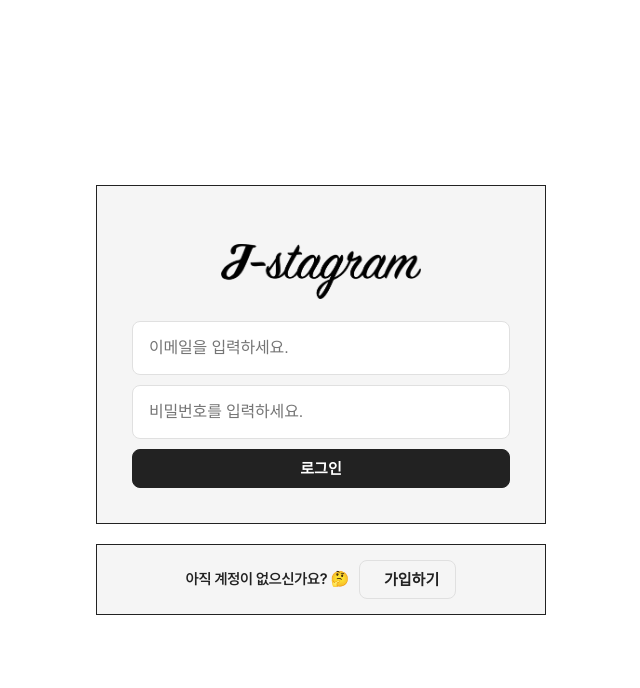
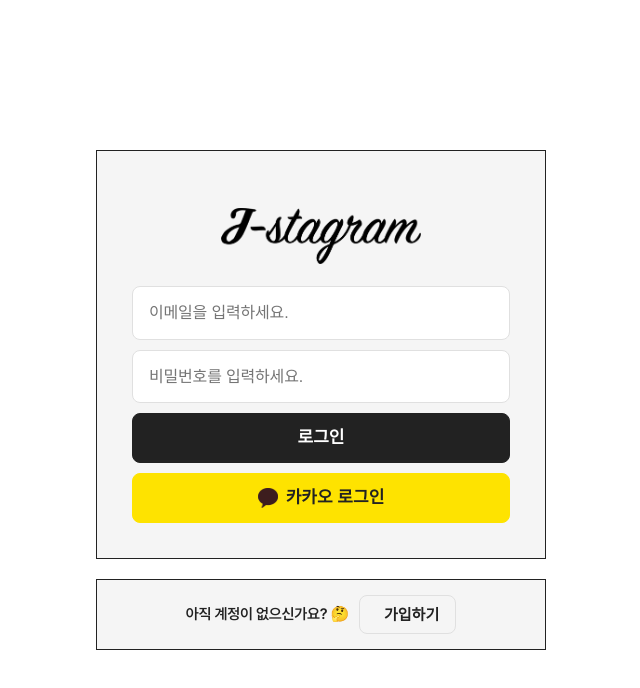
Before and after one commit to hyeminem-Jo/toy-project, a Next.js app: page /j-stagram/message in a window 1280 px wide. Both pictures are taken after a click on the button "로그인하기". Shown: the top 688 px of the page, without its empty margins (319-959 px from the left). Built offline with nearby package versions, Linux system fonts and the light colour scheme; no server answers.

Commit message:
feat: 카카오 로그인 구현 완료

```diff
--- a/src/app/_modules/auth/sign-in-form/SignInForm.tsx
+++ b/src/app/_modules/auth/sign-in-form/SignInForm.tsx
@@ -52,6 +52,26 @@
     },
   });
 
+  const signInWithKakao = async () => {
+    const { data, error } = await supabase.auth.signInWithOAuth({
+      provider: 'kakao',
+      options: {
+        redirectTo: process.env.NEXT_PUBLIC_VERCEL_URL
+          ? `https://${process.env.NEXT_PUBLIC_VERCEL_URL}/api/auth/callback`
+          : 'http://localhost:3000/api/auth/callback',
+      },
+    });
+
+    if (data) {
+      console.log(data, '카카오 로그인 성공');
+    }
+
+    if (error) {
+      alert(error.message);
+      throw new Error(error.message);
+    }
+  };
+
   const onSubmit = (data: z.infer<typeof schema>) => {
     signInMutation.mutate(data);
   };
@@ -90,7 +110,29 @@
           />
         )}
       />
-      <Button type='submit' text='로그인' filled widthFull loading={signInMutation.isPending} />
+      <Button
+        type='submit'
+        text='로그인'
+        size='md'
+        filled
+        widthFull
+        loading={signInMutation.isPending}
+      />
+      <Button
+        type='button'
+        text={
+          <S.KakaoButtonInner>
+            <img src='/assets/images/kakao-logo.png' alt='kakao' />
+            <span>카카오 로그인</span>
+          </S.KakaoButtonInner>
+        }
+        onClick={signInWithKakao}
+        size='md'
+        filled
+        widthFull
+        bgColor='#FEE300'
+        textColor='#222'
+      />
     </S.SignInFormWrap>
   );
 };
--- a/src/app/_modules/auth/sign-in-form/styled.ts
+++ b/src/app/_modules/auth/sign-in-form/styled.ts
@@ -10,3 +10,19 @@
     gap: 0.8rem;
   }
 `;
+
+export const KakaoButtonInner = styled.div`
+  display: flex;
+  align-items: center;
+  gap: 0.8rem;
+  justify-content: space-between;
+
+  img {
+    width: 2rem;
+    height: 2rem;
+  }
+
+  span {
+    font-weight: 700;
+  }
+`;
--- a/src/app/_modules/auth/sign-up-form/SignUpForm.tsx
+++ b/src/app/_modules/auth/sign-up-form/SignUpForm.tsx
@@ -177,6 +177,7 @@
       <Button
         type='submit'
         text={confirmationRequired ? '인증하기' : '가입하기'}
+        size='md'
         filled
         widthFull
         loading={confirmationRequired ? confirmMutation.isPending : signUpMutation.isPending}
--- a/src/app/_modules/common/components/button/button/Button.tsx
+++ b/src/app/_modules/common/components/button/button/Button.tsx
@@ -4,7 +4,7 @@
 import spinner from '@/assets/lotties/spinner.json';
 
 interface ButtonProps {
-  text: string;
+  text: string | React.ReactNode;
   iconName?: string;
   widthFull?: boolean;
   onClick?: () => void;
@@ -12,6 +12,9 @@
   type?: 'button' | 'submit';
   filled?: boolean;
   loading?: boolean;
+  size?: 'sm' | 'md';
+  bgColor?: 'default' | string;
+  textColor?: 'default' | string;
 }
 
 const Button = ({
@@ -23,6 +26,9 @@
   type = 'button',
   filled = false,
   loading = false,
+  size = 'sm',
+  bgColor = 'default',
+  textColor = 'default',
 }: ButtonProps) => {
   return (
     <S.Button
@@ -31,10 +37,13 @@
       $widthFull={widthFull}
       $filled={filled}
       disabled={disabled || loading}
+      $size={size}
+      $bgColor={bgColor}
+      $textColor={textColor}
     >
       {loading && <Lottie animationData={spinner} loop={true} style={{ width: 20, height: 20 }} />}
       {iconName && !loading && <i className={`fa-solid fa-${iconName}`} />}
-      <S.ButtonText>{text}</S.ButtonText>
+      <S.ButtonText $size={size}>{text}</S.ButtonText>
     </S.Button>
   );
 };
--- a/src/app/_modules/common/components/button/button/styled.ts
+++ b/src/app/_modules/common/components/button/button/styled.ts
@@ -5,6 +5,9 @@
   $widthFull: boolean;
   disabled: boolean;
   $filled: boolean;
+  $size: 'sm' | 'md';
+  $bgColor: 'default' | string;
+  $textColor: 'default' | string;
 };
 
 export const Button = styled.button<ButtonProps>`
@@ -14,7 +17,7 @@
   gap: 0.8rem;
   flex-shrink: 0;
   width: ${({ $widthFull }) => ($widthFull ? '100%' : 'auto')};
-  padding: 0.8rem 1.6rem;
+  padding: ${({ $size }) => ($size === 'sm' ? '0.8rem 1.6rem' : '1.2rem 2.4rem')};
   border: 1px solid ${({ $filled }) => ($filled ? '#222' : '#e0e0e0')};
   background-color: ${({ $filled }) => ($filled ? '#222' : 'transparent')};
   color: ${({ $filled }) => ($filled ? '#fff' : '#222')};
@@ -23,8 +26,10 @@
   cursor: ${({ disabled }) => (disabled ? 'not-allowed' : 'pointer')};
   transition: all 0.15s ease-in-out;
 
-  ${({ disabled, $filled }) =>
+  ${({ disabled, $filled, $bgColor, $textColor }) =>
     !disabled &&
+    $bgColor === 'default' &&
+    $textColor === 'default' &&
     css`
       &:hover {
         background-color: ${$filled && '#fff'};
@@ -39,9 +44,17 @@
   i {
     color: ${({ $filled }) => $filled && '#fff !important'};
   }
+
+  ${({ $bgColor, $textColor }) =>
+    $bgColor !== 'default' &&
+    css`
+      background-color: ${$bgColor};
+      color: ${$textColor};
+      border-color: ${$bgColor};
+    `}
 `;
 
-export const ButtonText = styled.span`
-  font-size: 1.5rem;
+export const ButtonText = styled.span<{ $size: 'sm' | 'md' }>`
+  font-size: ${({ $size }) => ($size === 'sm' ? '1.5rem' : '1.7rem')};
   font-weight: 600;
 `;
```
Also changed, not shown: src/app/api/auth/callback/route.ts (added, +20 -0 lines), public/assets/images/kakao-logo.png (added).
